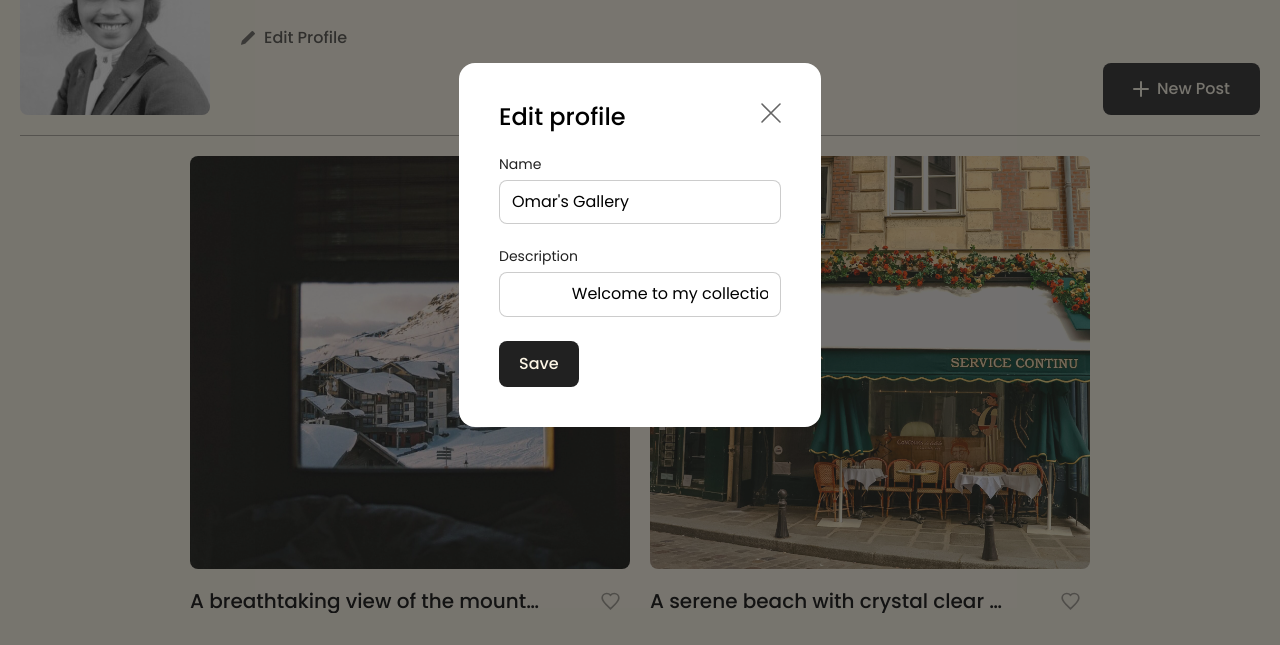
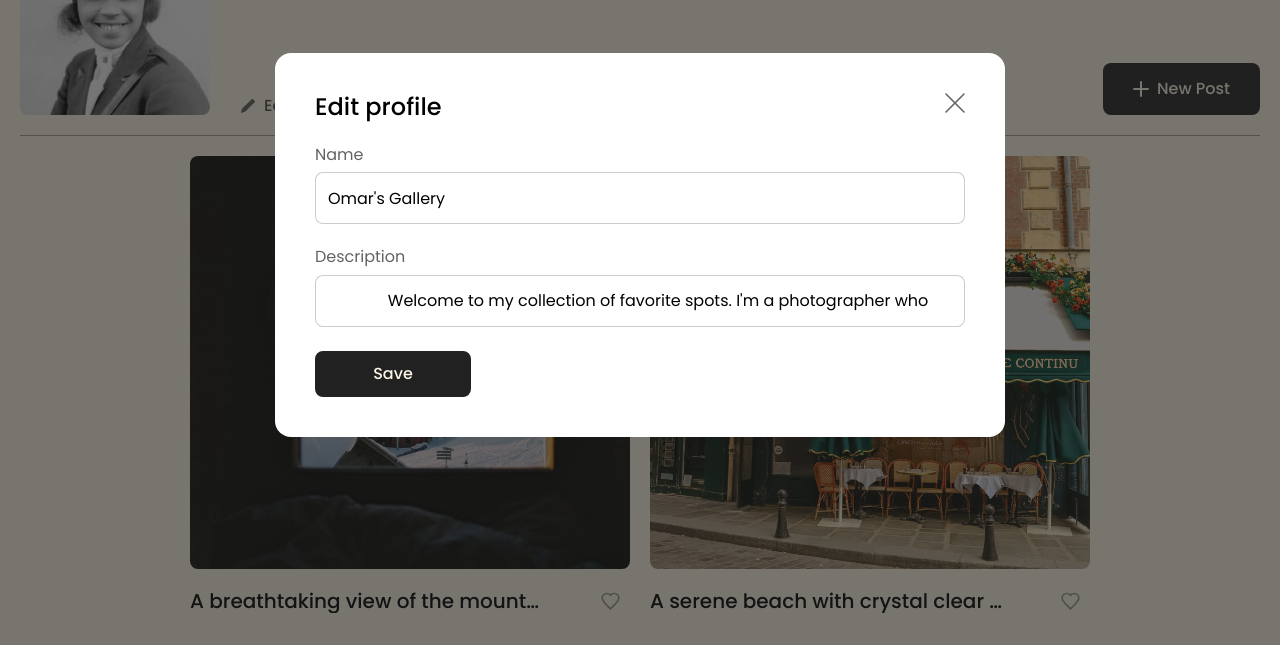
Before and after one commit to oelctric/se_project_spots, a plain HTML site: page index.html in a window 1280 px wide. Both pictures are taken after a click on the button "Edit Profile". Shown: the part 155-800 px from the top of the page. Drawn offline with Linux system fonts and the light colour scheme; files that its build step writes are made by us from their sources; files whose address does not match are found by name.

Commit message:
Fix CSS issues from code review: modal max-width, label opacity/font-size, input height, save button width, profile margin-top

```diff
--- a/blocks/modal.css
+++ b/blocks/modal.css
@@ -22,7 +22,7 @@
 .modal__container {
   position: relative;
   width: 100%;
-  max-width: 362px;
+  max-width: 730px;
   box-sizing: border-box;
   padding: 40px;
   background-color: #ffffff;
@@ -74,8 +74,9 @@
 }
 
 .modal__label {
+  opacity: 0.7;
   margin-bottom: 8px;
-  font-size: 14px;
+  font-size: 16px;
   font-weight: 400;
   color: #212121;
 }
@@ -83,6 +84,7 @@
 .modal__input {
   box-sizing: border-box;
   width: 100%;
+  height: 52px;
   padding: 12px;
   font-family: inherit;
   font-size: 16px;
@@ -96,6 +98,7 @@
 }
 
 .modal__save-button {
+  width: 156px;
   align-self: flex-start;
   padding: 14px 20px;
   background-color: #212121;
@@ -127,4 +130,8 @@
   .modal__title {
     font-size: 20px;
   }
+
+  .modal__save-button {
+    width: 100%;
+  }
 }
--- a/blocks/profile.css
+++ b/blocks/profile.css
@@ -49,7 +49,7 @@
   color: #000000;
   opacity: 0.7;
   transition: opacity 0.2s ease;
-  margin-top: 24px;
+  margin-top: auto;
   align-self: flex-start;
 }
 
```
